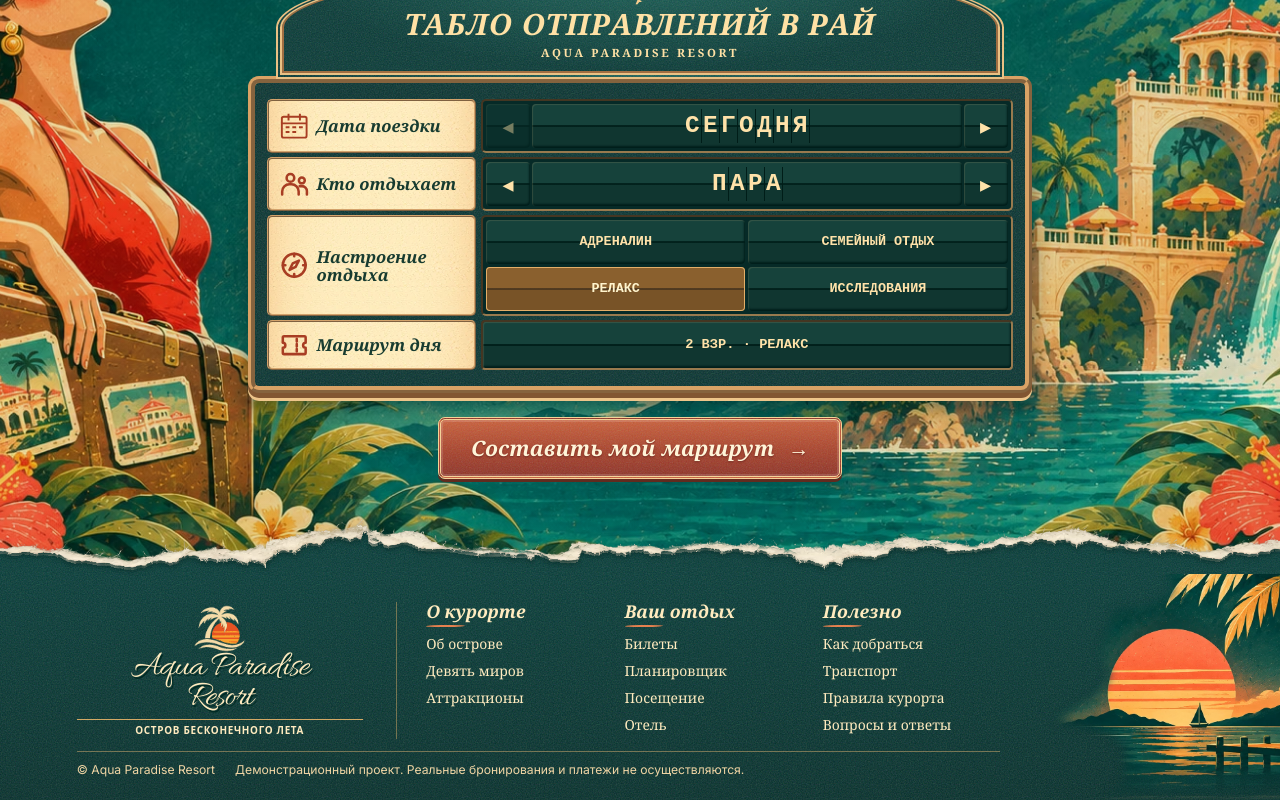
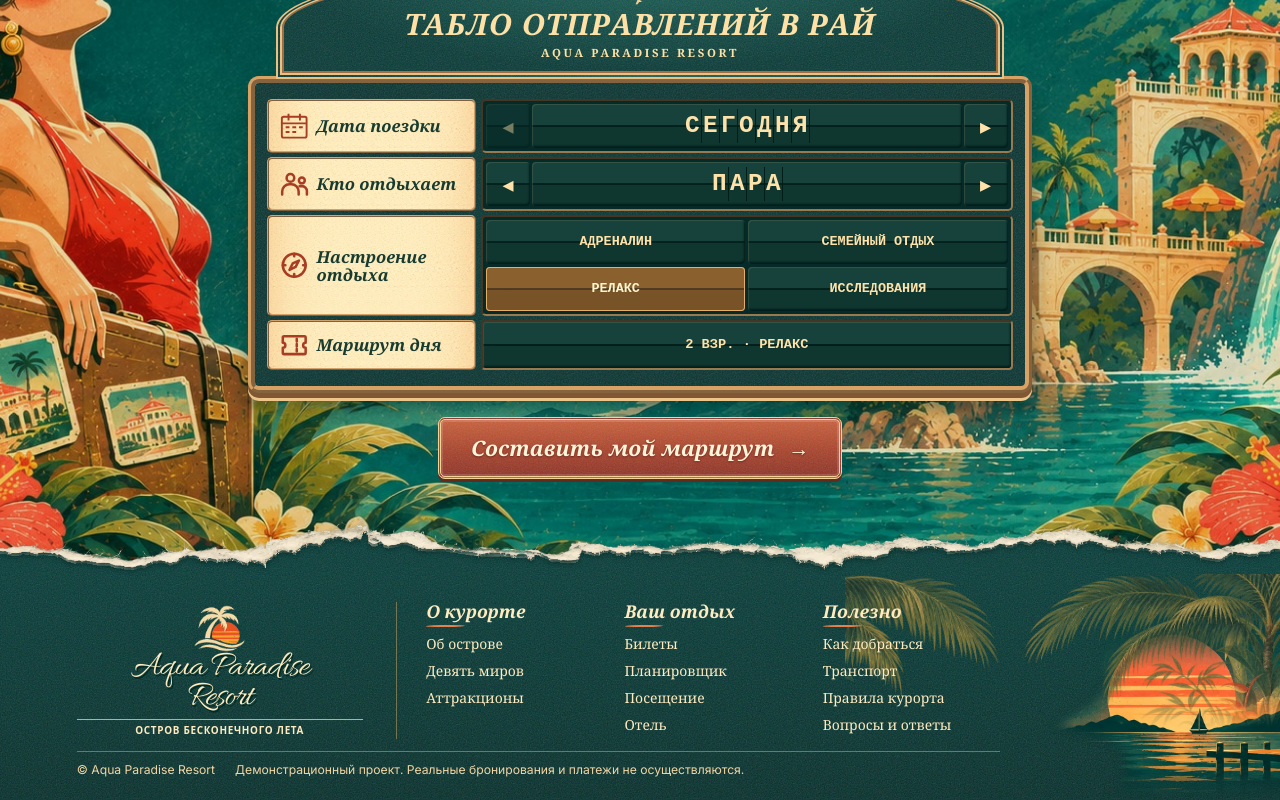
Before and after one commit to raccoonforge/aqua-paradise-resort, a React (Vite) app: page / in a window 1280 px wide. Shown: the part 3576-4376 px from the top of the page. Built offline with nearby package versions, Linux system fonts and the light colour scheme; a web font is replaced by a local one.

Commit message:
fix(footer): hide intrinsically chopped palm and show whole transparent canopy

```diff
--- a/src/HomeFidelity.css
+++ b/src/HomeFidelity.css
@@ -348,19 +348,33 @@
   width: clamp(380px, 43%, 840px);
   z-index: -1;
   pointer-events: none;
-  /* Preserve the complete palm crown: the old 150% zoom and top/right
-     gradient physically cut the fronds. Only blend toward the text at left
-     and fade into the footer stock near the bottom. */
-  background: url('./assets/retro/fidelity/sunset-scene.webp') right -28px top -18px / auto 110% no-repeat;
+  /* The original scenic print contains a mechanically clipped palm in
+     its upper quarter. Fade ONLY that damaged part, leaving sunset/water. */
+  background: url('./assets/retro/fidelity/sunset-scene.webp') right -28px top -12px / auto 110% no-repeat;
   -webkit-mask-image:
     linear-gradient(90deg, transparent 0%, #000 38%, #000 100%),
-    linear-gradient(180deg, #000 0%, #000 83%, transparent 100%);
+    linear-gradient(180deg, transparent 0%, transparent 18%, #000 42%, #000 85%, transparent 100%);
   -webkit-mask-composite: source-in;
   mask-image:
     linear-gradient(90deg, transparent 0%, #000 38%, #000 100%),
-    linear-gradient(180deg, #000 0%, #000 83%, transparent 100%);
+    linear-gradient(180deg, transparent 0%, transparent 18%, #000 42%, #000 85%, transparent 100%);
   mask-composite: intersect;
 }
+/* A complete transparent palm illustration hangs from the upper-right
+   edge. Unlike the cropped sunset print, it has no horizontal image edge. */
+.pier-canopy {
+  position: absolute;
+  z-index: 0;
+  top: 0;
+  right: 0;
+  width: clamp(290px, 34vw, 630px);
+  height: clamp(122px, 12vw, 215px);
+  pointer-events: none;
+  background: url('./assets/retro/rides/folio-canopy.webp') right top / auto 100% no-repeat;
+  opacity: .78;
+}
+.sunset-pier .pier-content,
+.sunset-pier .pier-legal { position: relative; z-index: 1; }
 .pier-content {
   display: grid;
   grid-template-columns: minmax(10rem, .78fr) minmax(0, 1.65fr);
@@ -466,6 +480,7 @@
     background-position: right -18px top -12px;
     background-size: auto 110%;
   }
+  .pier-canopy { width: min(70%, 360px); height: 130px; opacity: .6; }
   .pier-content { width: 100%; grid-template-columns: minmax(0, 1fr); gap: 26px; }
   .pier-brand { width: min(60%, 240px); }
   .pier-brand .apr-brand__name { font-size: clamp(2.05rem, 6.5vw, 2.85rem); }
```
